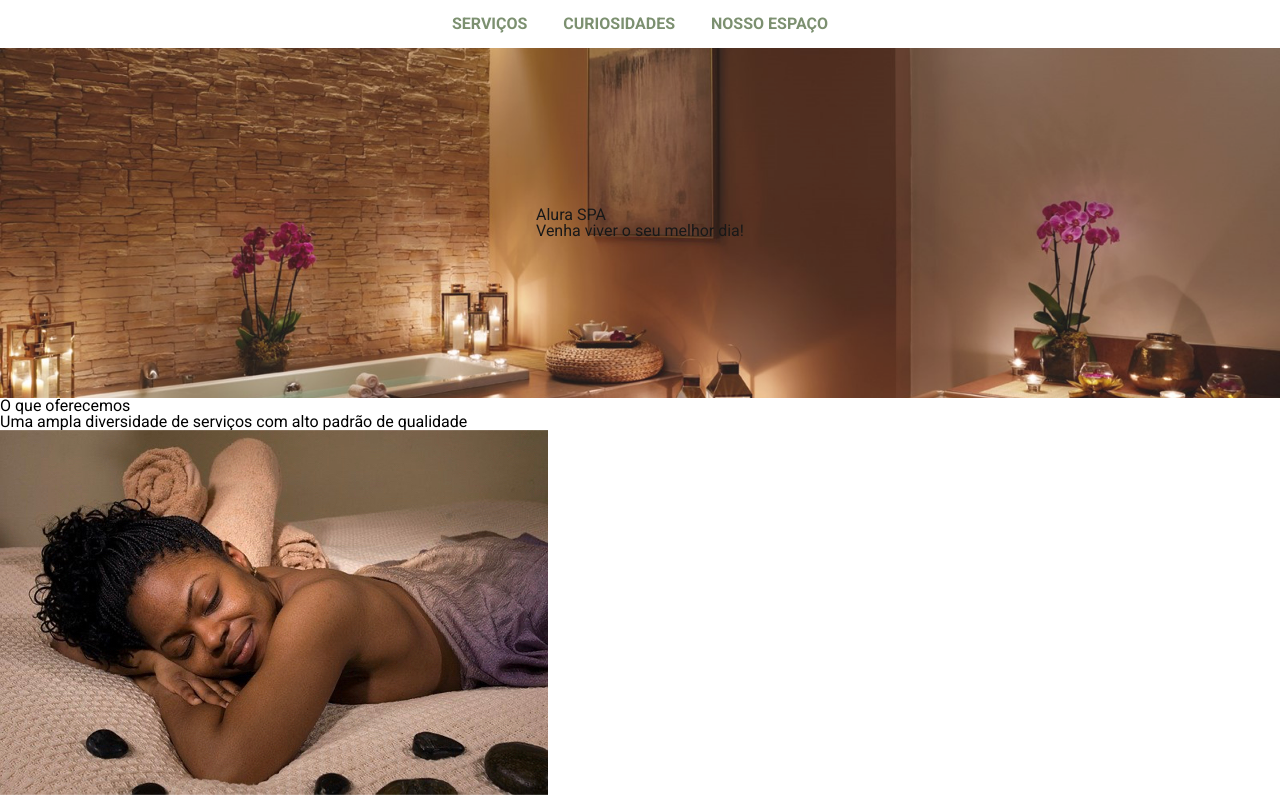
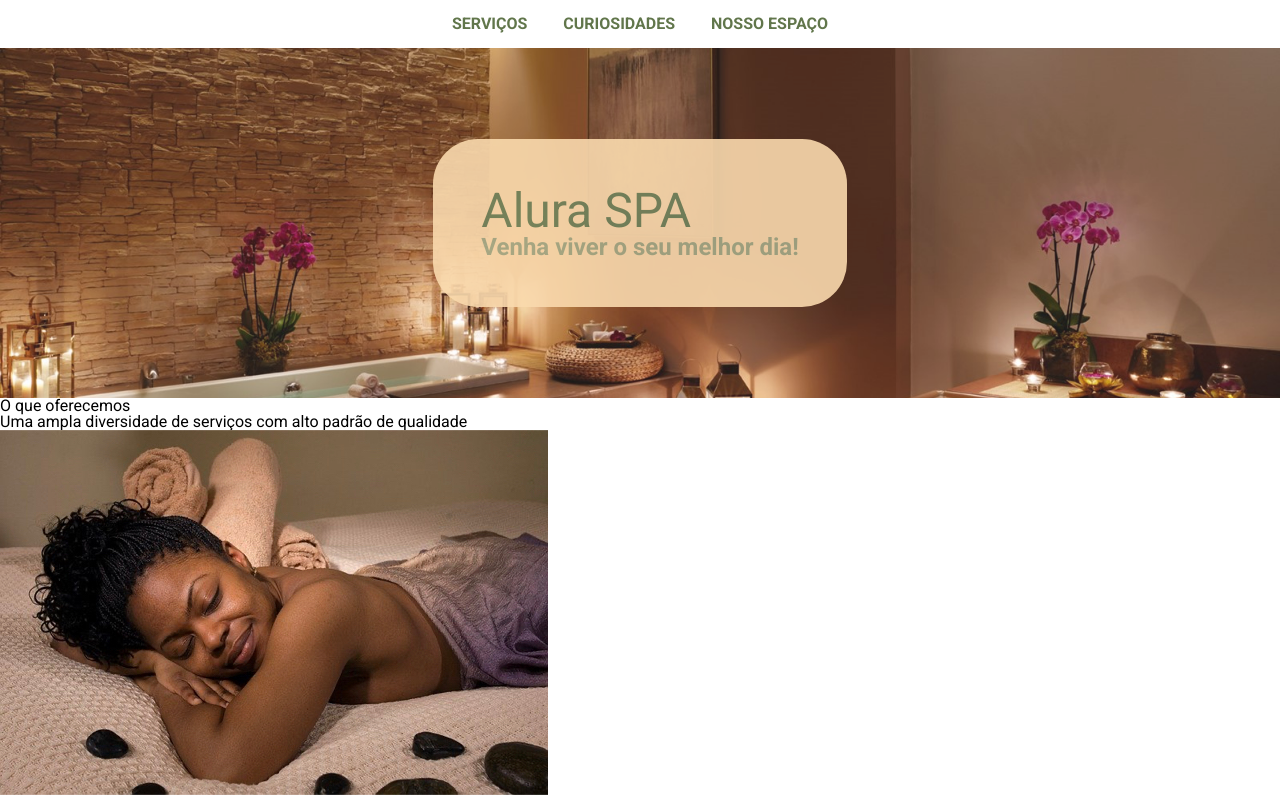
Before and after one commit to tbathat/alura-sass-spa, a plain HTML site: page index.html in a window 1280 px wide. Shown: the top 798 px of the page. Drawn offline with nearby package versions, Linux system fonts and the light colour scheme.

```diff
--- a/styles/abstract/_variables.scss
+++ b/styles/abstract/_variables.scss
@@ -2,6 +2,9 @@
 $font: 'Roboto', sans-serif;
 
 /*CORES*/
-$cor-primaria: #7C9070;
-$cor-secundaria: #A9907E;
-$cor-terciaria: #F97B22;
+$cor-primaria: #61764B;
+$cor-secundaria: #9BA17B;
+$cor-terciaria: #FAD6A5;
+
+/*TAMANHO DAS FONTES*/
+$tamanho-do-texto: 3rem;
--- a/styles/components/_banner.scss
+++ b/styles/components/_banner.scss
@@ -1,4 +1,6 @@
-.banner{
+@import '../abstract/variables';
+
+.banner {
     background: url(../../imagens/banner.jpeg) 27% center no-repeat;
     min-height: 350px;
     background-size: cover;
@@ -6,4 +8,20 @@
     justify-content: center;
     align-items: center;
     opacity: .9;
+    .inner-banner {
+        padding: 3rem;
+        background-color: $cor-terciaria;
+        opacity: .9;
+        border-radius: 45px;
+        h1 {
+            font-size: $tamanho-do-texto;
+            color: $cor-primaria;
+        }
+        h2 {
+            font-size: $tamanho-do-texto/2;
+            color:  $cor-secundaria;
+            font-weight: bold;
+        }
+
+    }
 }
--- a/styles/components/_navbar.scss
+++ b/styles/components/_navbar.scss
@@ -13,7 +13,7 @@ nav {
             font-weight: bold;
             color: $cor-primaria;
             &:hover{
-                border-bottom: 2px solid $cor-secundaria;
+                border-bottom: 2px solid $cor-terciaria;
             }
         }
     }
```
Also changed, not shown: styles/style.css, 2 other files.
